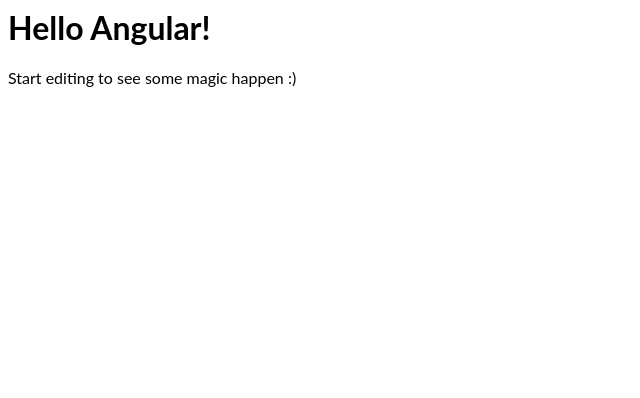
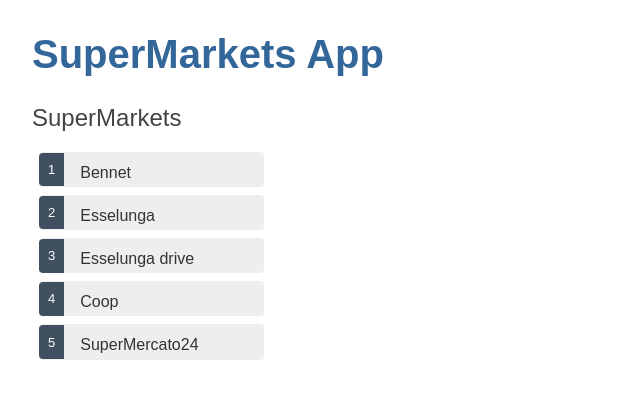
Before and after one commit to pannilla/supermarket_FT, an Angular app: page / in a window 1280 px wide. Shown: the top 398 px of the page, without its empty margins (0-640 px from the left). Built offline with nearby package versions, Linux system fonts and the light colour scheme.

Commit message:
4 files modified, 5 added, 1 deleted

```diff
--- a/src/app/app.component.html
+++ b/src/app/app.component.html
@@ -1,4 +1,2 @@
-<hello name="{{ name }}"></hello>
-<p>
-  Start editing to see some magic happen :)
-</p>
+<h1>{{title}}</h1>
+<app-supermarkets></app-supermarkets>
--- a/src/app/app.component.ts
+++ b/src/app/app.component.ts
@@ -6,5 +6,5 @@
   styleUrls: [ './app.component.css' ]
 })
 export class AppComponent  {
-  name = 'Angular';
+  title = 'SuperMarkets App';
 }
--- a/src/app/app.module.ts
+++ b/src/app/app.module.ts
@@ -3,11 +3,11 @@
 import { FormsModule } from '@angular/forms';
 
 import { AppComponent } from './app.component';
-import { HelloComponent } from './hello.component';
+import { SupermarketsComponent } from './supermarkets/supermarkets.component';
 
 @NgModule({
   imports:      [ BrowserModule, FormsModule ],
-  declarations: [ AppComponent, HelloComponent ],
+  declarations: [ AppComponent, SupermarketsComponent ],
   bootstrap:    [ AppComponent ]
 })
 export class AppModule { }
--- a/src/app/hello.component.ts
+++ /dev/null
@@ -1,10 +0,0 @@
-import { Component, Input } from '@angular/core';
-
-@Component({
-  selector: 'hello',
-  template: `<h1>Hello {{name}}!</h1>`,
-  styles: [`h1 { font-family: Lato; }`]
-})
-export class HelloComponent  {
-  @Input() name: string;
-}
--- /dev/null
+++ b/src/app/supermarket.ts
@@ -0,0 +1,4 @@
+export interface SuperMarket {
+  id: number;
+  name: string;
+}
--- /dev/null
+++ b/src/app/supermarkets/supermarkets.component.css
@@ -0,0 +1,44 @@
+/* HeroesComponent's private CSS styles */
+.supermarkets {
+  margin: 0 0 2em 0;
+  list-style-type: none;
+  padding: 0;
+  width: 15em;
+}
+.supermarkets li {
+  cursor: pointer;
+  position: relative;
+  left: 0;
+  background-color: #EEE;
+  margin: .5em;
+  padding: .3em 0;
+  height: 1.6em;
+  border-radius: 4px;
+}
+.supermarkets li:hover {
+  color: #607D8B;
+  background-color: #DDD;
+  left: .1em;
+}
+.supermarkets li.selected {
+  background-color: #CFD8DC;
+  color: white;
+}
+.supermarkets li.selected:hover {
+  background-color: #BBD8DC;
+  color: white;
+}
+.supermarkets .badge {
+  display: inline-block;
+  font-size: small;
+  color: white;
+  padding: 0.8em 0.7em 0 0.7em;
+  background-color:#405061;
+  line-height: 1em;
+  position: relative;
+  left: -1px;
+  top: -4px;
+  height: 1.8em;
+  margin-right: .8em;
+  border-radius: 4px 0 0 4px;
+}
--- /dev/null
+++ b/src/app/supermarkets/supermarkets.component.html
@@ -0,0 +1,15 @@
+<h2>SuperMarkets</h2>
+<ul class="supermarkets">
+  <li *ngFor="let supermarket of supermarkets"
+    [class.selected]="supermarket === selectedSuperMarket"
+    (click)="onSelect(supermarket)">
+    <span class="badge">{{supermarket.id}}</span> {{supermarket.name}}
+  </li>
+</ul>
+
+<div *ngIf="selectedSuperMarket">
+
+  <h2>{{selectedSuperMarket.name | uppercase}} Details</h2>
+  <div><span>id: </span>{{selectedSuperMarket.id}}</div>
+
+</div>
--- /dev/null
+++ b/src/app/supermarkets/supermarkets.component.ts
@@ -0,0 +1,24 @@
+import { Component, OnInit } from '@angular/core';
+import {SuperMarket} from '../supermarket'
+import {SUPERMARKETS} from '../supermarkets_list'
+
+@Component({
+  selector: 'app-supermarkets',
+  templateUrl: './supermarkets.component.html',
+  styleUrls: ['./supermarkets.component.css']
+})
+export class SupermarketsComponent implements OnInit {
+
+  supermarkets = SUPERMARKETS;
+  selectedSuperMarket: SuperMarket;
+
+  constructor() { }
+
+  ngOnInit() {
+  }
+
+  onSelect(supermarket: SuperMarket): void {
+    this.selectedSuperMarket = supermarket;
+  }
+
+}
--- /dev/null
+++ b/src/app/supermarkets_list.ts
@@ -0,0 +1,9 @@
+import {SuperMarket} from './supermarket'
+
+export const SUPERMARKETS: SuperMarket [] = [
+  { id: 1, name: 'Bennet' },
+  { id: 2, name: 'Esselunga' },
+  { id: 3, name: 'Esselunga drive' },
+  { id: 4, name: 'Coop' },
+  { id: 5, name: 'SuperMercato24' }
+];
--- a/src/styles.css
+++ b/src/styles.css
@@ -1 +1,22 @@
-/* Add application styles & imports to this file! */
+/* Application-wide Styles */
+h1 {
+  color: #369;
+  font-family: Arial, Helvetica, sans-serif;
+  font-size: 250%;
+}
+h2, h3 {
+  color: #444;
+  font-family: Arial, Helvetica, sans-serif;
+  font-weight: lighter;
+}
+body {
+  margin: 2em;
+}
+body, input[type="text"], button {
+  color: #333;
+  font-family: Cambria, Georgia;
+}
+/* everywhere else */
+* {
+  font-family: Arial, Helvetica, sans-serif;
+}
```
